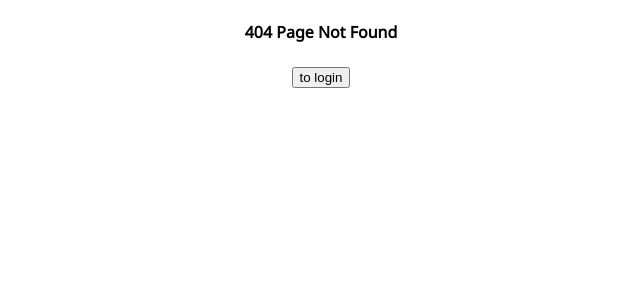
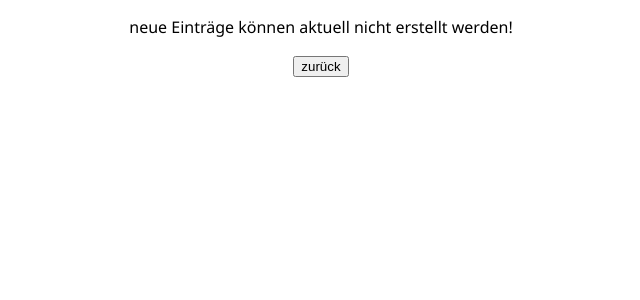
Before and after one commit to SergeBrakow/neuefische-capstone-project-Cibri, a React (Create React App) app: page /newOrder in a window 1280 px wide. Before the commit this address had no page. Shown: the top 300 px of the page, without its empty margins (319-959 px from the left). Built offline with nearby package versions, Linux system fonts and the light colour scheme.

Commit message:
created 2 pages and navigation to them and back

```diff
--- a/src/App.js
+++ b/src/App.js
@@ -5,6 +5,8 @@ import ErrorPage from "./pages/ErrorPage";
 import Home from "./pages/Home";
 import Login from "./pages/Login";
 import New from "./pages/New";
+import Customer from "./pages/Customer"
+import Order from "./pages/Order";
 
 function App() {
 
@@ -24,6 +26,14 @@ function App() {
           path="new"
           element={<New />}
         />
+        <Route
+          path="newOrder"
+          element={<Order />}
+        />
+        <Route
+          path="newCustomer"
+          element={<Customer />}
+        />
         <Route path="*" element={<ErrorPage />} />
       </Route>
     </Routes>
--- a/src/components/NavBarNewOrder.js
+++ b/src/components/NavBarNewOrder.js
@@ -9,7 +9,7 @@ export default function NavBarNewOrder (prop){
         localStorage.removeItem(`user`);
         navigate("/login");
     }
-    console.log(prop);
+
     return(
         <StyledNavBar>
         {prop.page === "home" ?
--- /dev/null
+++ b/src/pages/Customer.js
@@ -0,0 +1,11 @@
+import { useNavigate } from "react-router-dom";
+
+export default function Customer(){
+    const navigate = useNavigate();
+    return(
+        <>
+            <p>neue Einträge für Kunden, können aktuell nicht erstellt werden!</p>
+            <button onClick={()=> navigate("/new")}>zurück</button>
+        </>
+    );
+}
--- a/src/pages/Order.js
+++ b/src/pages/Order.js
@@ -1,24 +1,11 @@
-import styled from "styled-components";
 import { useNavigate} from "react-router-dom";
 
 export default function Order(){
     const navigate = useNavigate();
     return(
-        <NewEntry>
-            <button onClick={() => {navigate("/newOrder")}}>neuer Eintrag</button>
-            <button onClick={() => {navigate("/newCustomer")}}>neuer Kunde</button>
-        </NewEntry>
+        <>
+        <p>neue Einträge können aktuell nicht erstellt werden!</p>
+        <button onClick={()=> navigate("/new")}>zurück</button>
+    </>
     );
 }
-
-export const NewEntry=styled.div`
-    height: 200px;
-    margin: 40% 20%;
-    padding: 10px;
-    display: flex;
-    flex-direction: column;
-    button{
-        margin: 10px;
-        flex: auto;
-    }
-`
```
